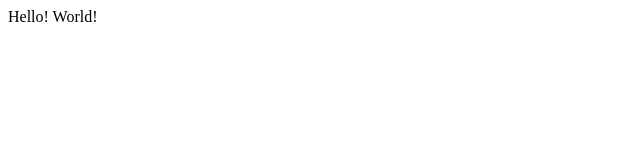
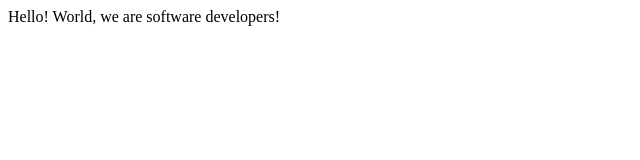
Before and after one commit to Theodoraldo/microverse-trial-02, a plain HTML site: page index.html in a window 1280 px wide. Shown: the whole page, without its empty margins (0-640 px from the left). Drawn offline with Linux system fonts and the light colour scheme.

Commit message:
Modified Hello world

```diff
--- a/index.html
+++ b/index.html
@@ -7,6 +7,6 @@
   </head>
 
   <body>
-    Hello! World!
+    Hello! World, we are software developers!
   </body>
 </html>
```
